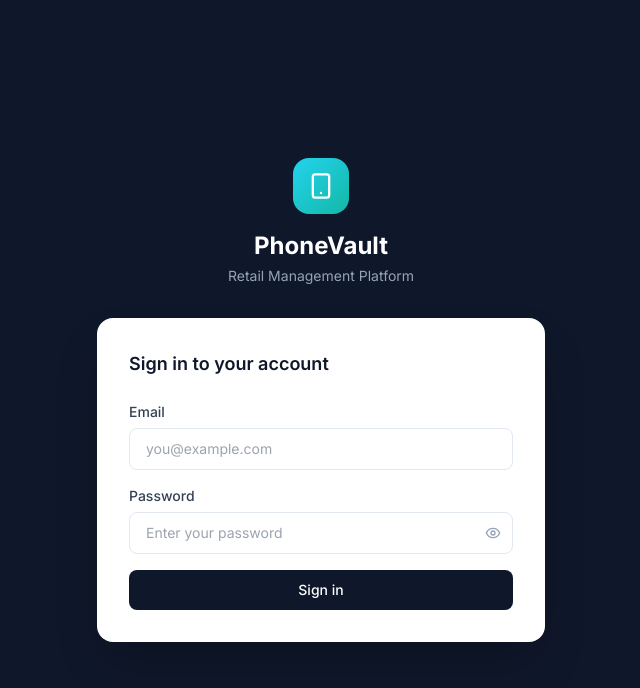
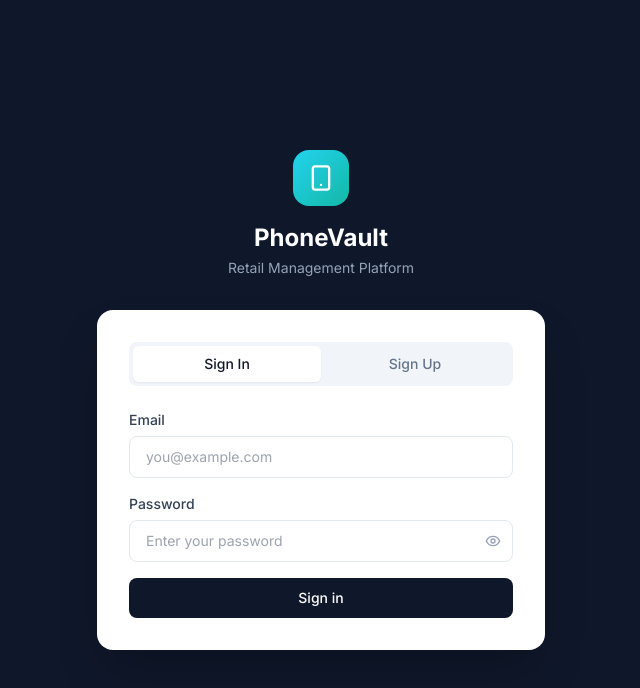
Before and after one commit to abdomadienxxx-ops/mobileshop3, a React (Vite) app in the folder mobileshop1-main/: page / in a window 1280 px wide. Shown: the top 688 px of the page, without its empty margins (319-959 px from the left). Built offline with nearby package versions, Linux system fonts and the light colour scheme; no server answers.

Commit message:
restore real login screen

```diff
--- a/mobileshop1-main/src/components/Login.tsx
+++ b/mobileshop1-main/src/components/Login.tsx
@@ -1,13 +1,15 @@
 import { useState, useRef } from 'react';
 import { useAuth } from '../lib/auth';
-import { Smartphone, Eye, EyeOff, AlertCircle } from 'lucide-react';
+import { Smartphone, Eye, EyeOff, AlertCircle, CheckCircle } from 'lucide-react';
 
 export default function Login() {
-  const { signIn } = useAuth();
+  const { signIn, signUp } = useAuth();
+  const [mode, setMode] = useState<'signin' | 'signup'>('signin');
   const [email, setEmail] = useState('');
   const [password, setPassword] = useState('');
   const [showPassword, setShowPassword] = useState(false);
   const [error, setError] = useState('');
+  const [success, setSuccess] = useState('');
   const [loading, setLoading] = useState(false);
   const submitting = useRef(false);
 
@@ -15,12 +17,19 @@ export default function Login() {
     e.preventDefault();
     if (submitting.current) return;
     setError('');
+    setSuccess('');
     setLoading(true);
     submitting.current = true;
     try {
-      await signIn(email, password);
+      if (mode === 'signin') {
+        await signIn(email, password);
+      } else {
+        await signUp(email, password);
+        setSuccess('Account created! Check your email for a confirmation link, then sign in.');
+        setMode('signin');
+      }
     } catch (err: any) {
-      setError(err.message || 'Invalid email or password');
+      setError(err.message || 'Something went wrong');
     } finally {
       setLoading(false);
       submitting.current = false;
@@ -39,12 +48,32 @@ export default function Login() {
         </div>
 
         <div className="bg-white rounded-2xl shadow-2xl p-8">
-          <h2 className="text-lg font-semibold text-slate-900 mb-6">Sign in to your account</h2>
+          <div className="flex mb-6 bg-slate-100 rounded-lg p-1">
+            <button
+              onClick={() => { setMode('signin'); setError(''); setSuccess(''); }}
+              className={`flex-1 py-2 text-sm font-medium rounded-md transition-colors ${mode === 'signin' ? 'bg-white text-slate-900 shadow-sm' : 'text-slate-500 hover:text-slate-700'}`}
+            >
+              Sign In
+            </button>
+            <button
+              onClick={() => { setMode('signup'); setError(''); setSuccess(''); }}
+              className={`flex-1 py-2 text-sm font-medium rounded-md transition-colors ${mode === 'signup' ? 'bg-white text-slate-900 shadow-sm' : 'text-slate-500 hover:text-slate-700'}`}
+            >
+              Sign Up
+            </button>
+          </div>
 
           {error && (
             <div className="mb-4 p-3 rounded-lg bg-red-50 border border-red-200 text-red-700 text-sm flex items-center gap-2">
               <AlertCircle className="w-4 h-4 shrink-0" />
               {error}
+            </div>
+          )}
+
+          {success && (
+            <div className="mb-4 p-3 rounded-lg bg-green-50 border border-green-200 text-green-700 text-sm flex items-center gap-2">
+              <CheckCircle className="w-4 h-4 shrink-0" />
+              {success}
             </div>
           )}
 
@@ -67,8 +96,9 @@ export default function Login() {
                   type={showPassword ? 'text' : 'password'}
                   value={password}
                   onChange={(e) => setPassword(e.target.value)}
-                  placeholder="Enter your password"
+                  placeholder={mode === 'signup' ? 'Create a password' : 'Enter your password'}
                   required
+                  minLength={6}
                   className="w-full px-4 py-2.5 pr-10 text-sm border border-slate-200 rounded-lg focus:outline-none focus:ring-2 focus:ring-cyan-500/20 focus:border-cyan-500"
                 />
                 <button
@@ -84,7 +114,7 @@ export default function Login() {
               type="submit"
               className="w-full py-2.5 px-4 bg-slate-900 text-white text-sm font-medium rounded-lg hover:bg-slate-800 focus:outline-none focus:ring-2 focus:ring-slate-500/20 transition-colors"
             >
-              {loading ? 'Signing in...' : 'Sign in'}
+              {loading ? 'Please wait...' : mode === 'signin' ? 'Sign in' : 'Create account'}
             </button>
           </form>
         </div>
--- a/mobileshop1-main/src/lib/auth.tsx
+++ b/mobileshop1-main/src/lib/auth.tsx
@@ -2,13 +2,14 @@ import { createContext, useContext, useEffect, useState, useCallback } from 'rea
 import { supabase, isSupabaseConfigured } from './supabase';
 import type { AuthState } from './types';
 
-const AuthContext = createContext<AuthState & { signIn: (e: string, p: string) => Promise<void>; signOut: () => Promise<void> }>({
+const AuthContext = createContext<AuthState & { signIn: (e: string, p: string) => Promise<void>; signUp: (e: string, p: string) => Promise<void>; signOut: () => Promise<void> }>({
   user: null,
   role: null,
   tenantId: null,
   tenantName: null,
   loading: true,
   signIn: async () => {},
+  signUp: async () => {},
   signOut: async () => {},
 });
 
@@ -85,13 +86,19 @@ export function AuthProvider({ children }: { children: React.ReactNode }) {
     if (error) throw error;
   };
 
+  const signUp = async (email: string, password: string) => {
+    if (!isSupabaseConfigured) throw new Error('Supabase is not configured. Set VITE_SUPABASE_URL and VITE_SUPABASE_ANON_KEY.');
+    const { error } = await supabase.auth.signUp({ email, password });
+    if (error) throw error;
+  };
+
   const signOut = async () => {
     if (isSupabaseConfigured) await supabase.auth.signOut();
     setState({ user: null, role: null, tenantId: null, tenantName: null, loading: false });
   };
 
   return (
-    <AuthContext.Provider value={{ ...state, signIn, signOut }}>
+    <AuthContext.Provider value={{ ...state, signIn, signUp, signOut }}>
       {children}
     </AuthContext.Provider>
   );
```
